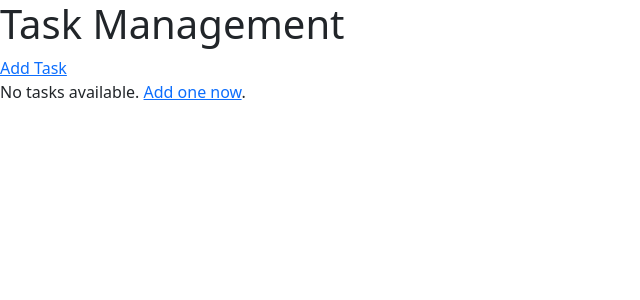
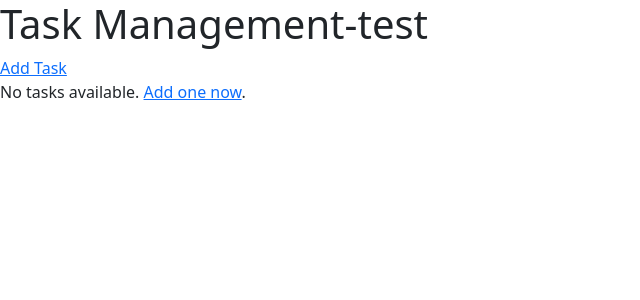
Before and after one commit to DharaneeswarReddy-Ramireddy/python_web_application, a Flask app: page / in a window 1280 px wide. Shown: the top 300 px of the page, without its empty margins (0-640 px from the left). Run offline with Flask 3, Linux system fonts and the light colour scheme.

Commit message:
Update index.html

```diff
--- a/templates/index.html
+++ b/templates/index.html
@@ -21,7 +21,7 @@
     </style>
 </head>
 <body>
-    <h1>Task Management</h1>
+    <h1>Task Management-test</h1>
     <a href="{{ url_for('add_task') }}">Add Task</a>
     {% if tasks %}
     <table class="table table-striped">
```
